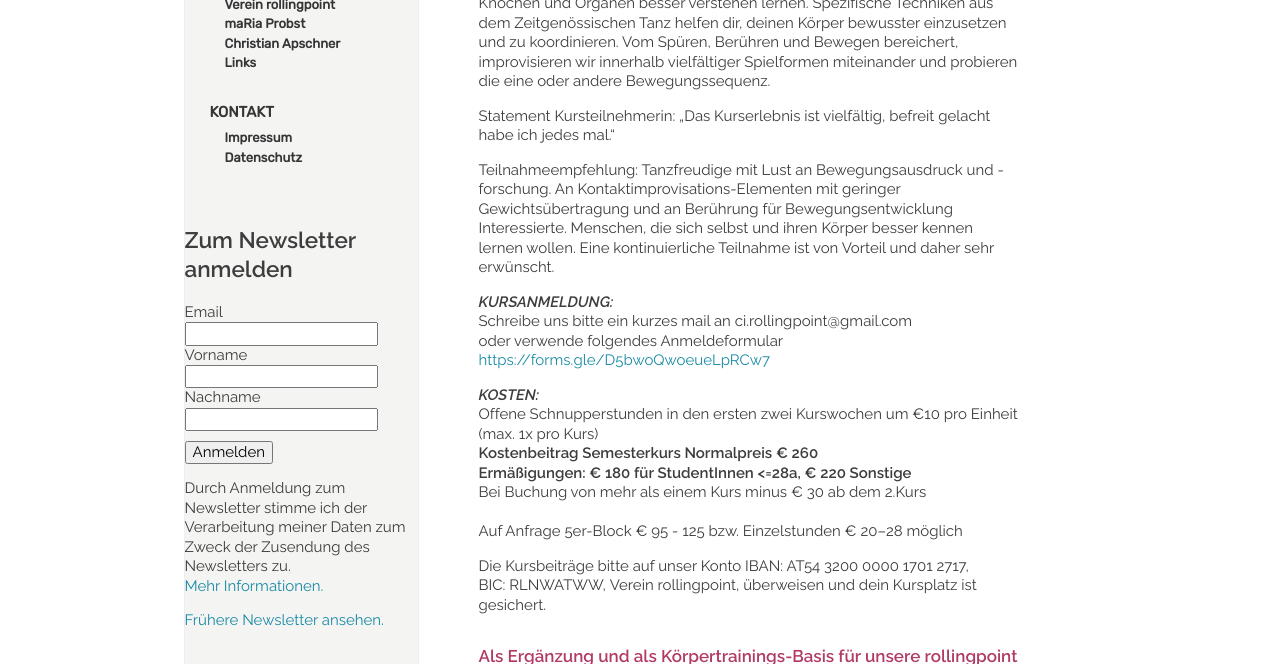
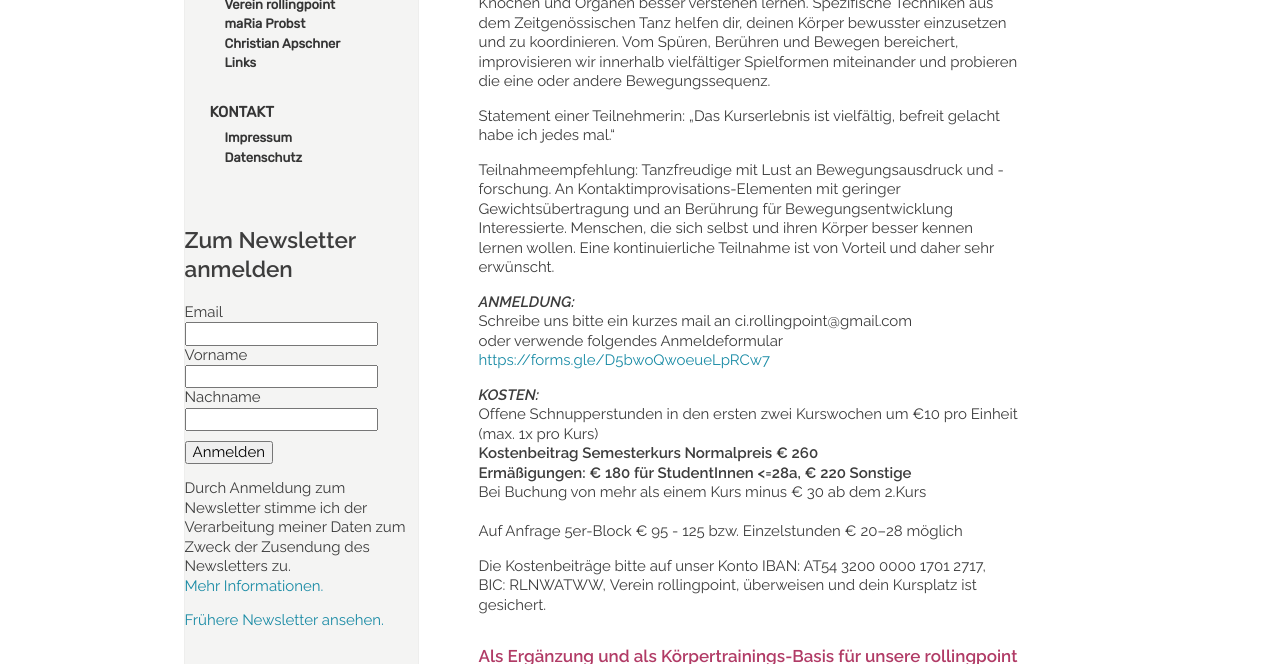
Before and after one commit to manulari/rollingpointat, a Jekyll site: the page built from _pages_de/releasze.md, in a window 1280 px wide. Shown: the part 835-1499 px from the top of the page. Built offline with Jekyll 4.4.1, drawn with Linux system fonts in a browser that asks for light colours; comment, search, counter and statistics services are not loaded.

Commit message:
Update page (de) “releasze”

```diff
--- a/_pages_de/releasze.md
+++ b/_pages_de/releasze.md
@@ -18,11 +18,11 @@ RELEASZ verweist auf die Wurzeln dieser Praxis, der Release Technique. Es steht
 
 maRia verbindet in diesem Kurs Elemente aus Somatischem Lernen, Contact Improvisation mit geringer Gewichtsübertragung und Zeitgenössischem Tanz. Du kannst deine innewohnende körperliche Unmittelbarkeit des frühen Seins als Kind wiederentdecken und das Zusammenspiel von Muskeln, Sehnen, Knochen und Organen besser verstehen lernen. Spezifische Techniken aus dem Zeitgenössischen Tanz helfen dir, deinen Körper bewusster einzusetzen und zu koordinieren. Vom Spüren, Berühren und Bewegen bereichert, improvisieren wir innerhalb vielfältiger Spielformen miteinander und probieren die eine oder andere Bewegungssequenz.
 
-Statement Kursteilnehmerin: „Das Kurserlebnis ist vielfältig, befreit gelacht habe ich jedes mal.“
+Statement einer Teilnehmerin: „Das Kurserlebnis ist vielfältig, befreit gelacht habe ich jedes mal.“
 
 Teilnahmeempfehlung: Tanzfreudige mit Lust an Bewegungsausdruck und -forschung. An Kontaktimprovisations-Elementen mit geringer Gewichtsübertragung und an Berührung für Bewegungsentwicklung Interessierte. Menschen, die sich selbst und ihren Körper besser kennen lernen wollen. Eine kontinuierliche Teilnahme ist von Vorteil und daher sehr erwünscht.
 
-***KURSANMELDUNG:***\
+***ANMELDUNG:***\
 Schreibe uns bitte ein kurzes mail an ci.rollingpoint@gmail.com\
 oder verwende folgendes Anmeldeformular\
 <https://forms.gle/D5bwoQwoeueLpRCw7>
@@ -35,7 +35,7 @@ Bei Buchung von mehr als einem Kurs minus € 30 ab dem 2.Kurs\
 \
 Auf Anfrage 5﻿er-Block € 95 - 125 bzw. Einzelstunden € 20–28 möglich
 
-Die Kursbeiträge bitte auf unser Konto IBAN: AT54 3200 0000 1701 2717, BIC: RLNWATWW, Verein rollingpoint, überweisen und dein Kursplatz ist gesichert.
+Die Kostenbeiträge bitte auf unser Konto IBAN: AT54 3200 0000 1701 2717, BIC: RLNWATWW, Verein rollingpoint, überweisen und dein Kursplatz ist gesichert.
 
 #### Als Ergänzung und als Körpertrainings-Basis für unsere rollingpoint Kurse eignet sich maRia’s GANZ-Körpertraining
 
```
